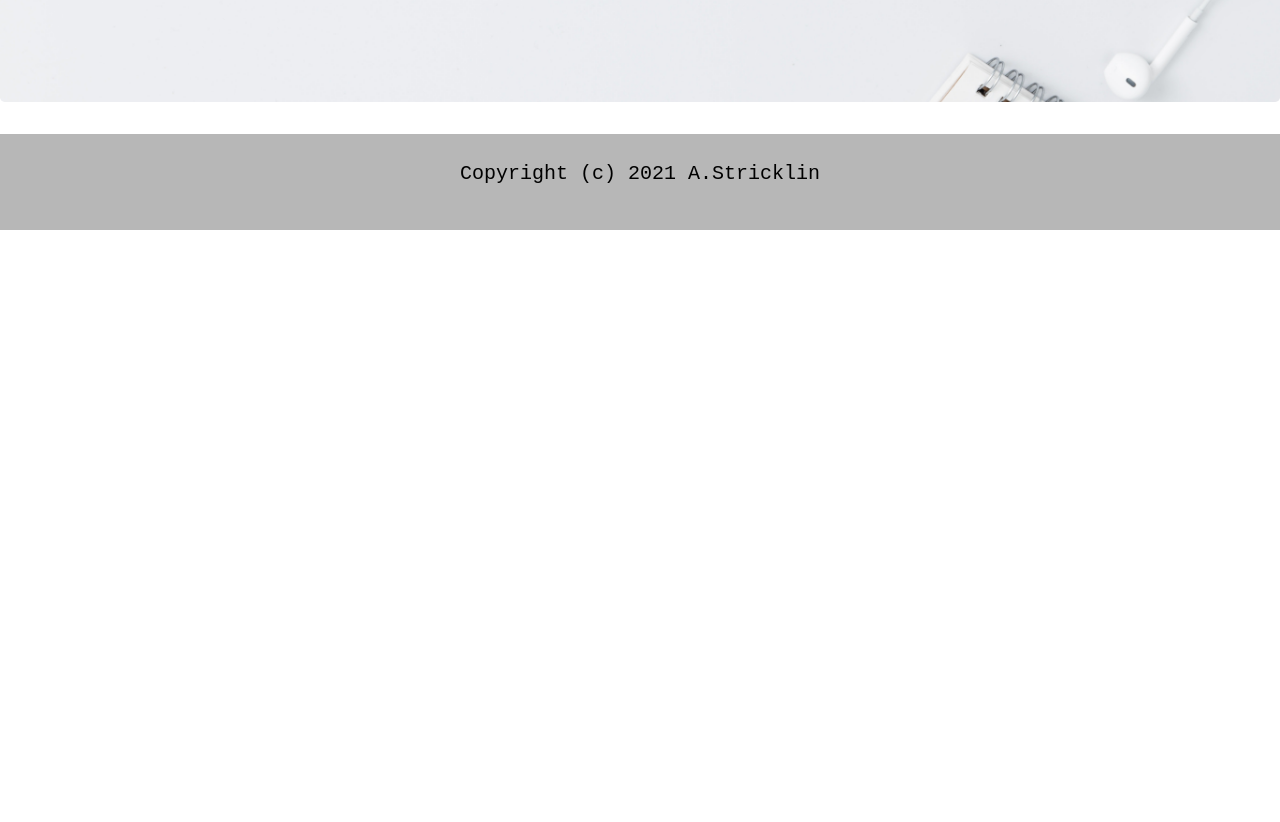
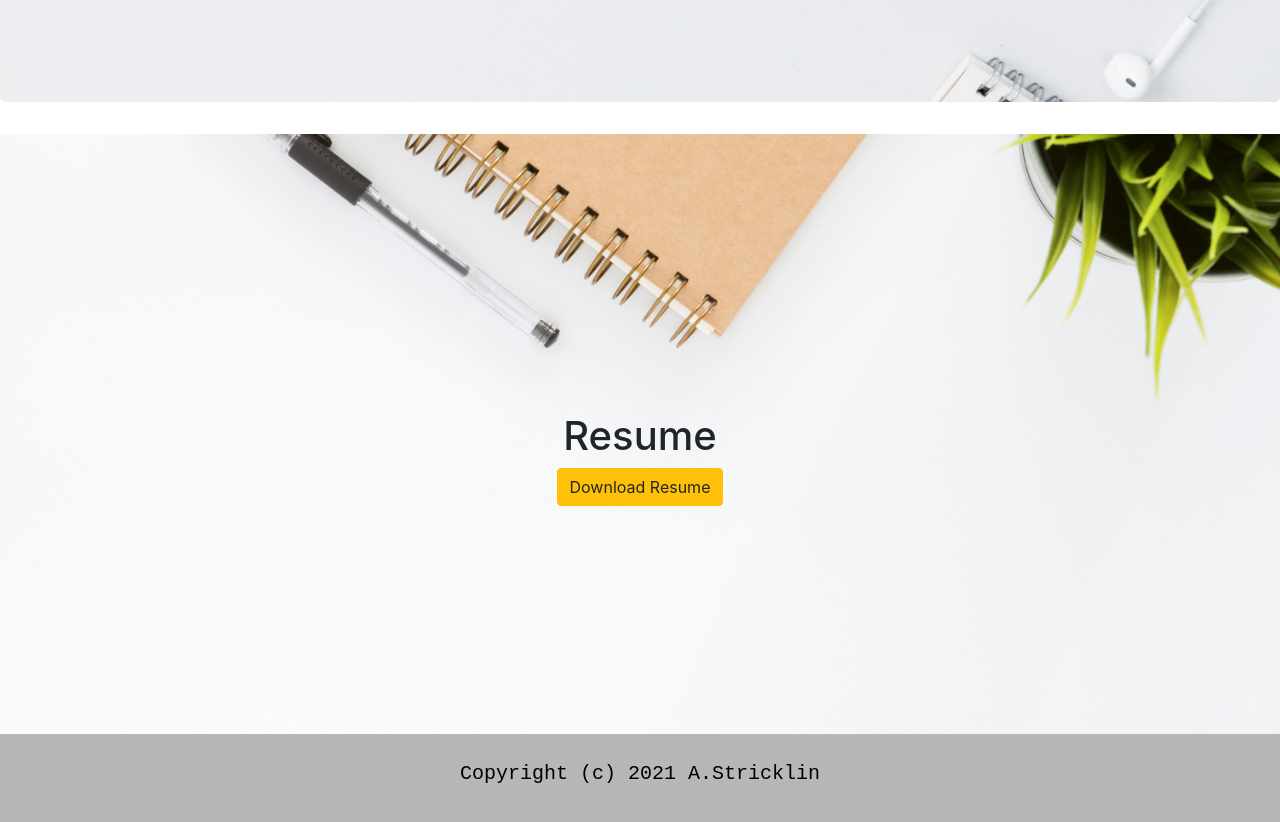
Before and after one commit to stricklin927/PortfolioReact, a React (Create React App) app: page /portfolio in a window 1280 px wide. Shown: the part 360-1182 px from the top of the page. Before the commit the page ends 800 px from the top, so only its background shows below. Built offline with nearby package versions, Linux system fonts and the light colour scheme.

Commit message:
Add resume section, add button to download it, and add pdf file

```diff
--- a/src/App.css
+++ b/src/App.css
@@ -21,6 +21,17 @@
     height: 400px;
 }
 
+.resumeDiv {
+    background-image: url("images/resume.jpg");
+    background-size: cover;
+    background-position: center;
+    height: 600px;
+}
+
+.resumeText {
+    text-align: center;
+    padding-top: 25%;
+}
 
 /* CONTACT PAGE */
 .contactJumbotron {
--- a/src/components/portfolio.js
+++ b/src/components/portfolio.js
@@ -1,5 +1,5 @@
 import React, { useEffect, useState, Link } from 'react';
-import { Jumbotron } from 'react-bootstrap';
+import { Container, Jumbotron, Button } from 'react-bootstrap';
 
 
 export function Portfolio() {
@@ -7,6 +7,21 @@ export function Portfolio() {
         <div>
             <Jumbotron className="portfolioJumbotron">
             </Jumbotron>
+
+            <div className="resumeDiv">
+                <Container>
+                    <div className="resumeText">
+                        <h1>Resume</h1>
+                        <a href="../pdf/ResumeStricklinAlexandra2020.pdf" download>
+                            <Button variant="warning">Download Resume</Button>
+                        </a>
+                    </div>
+                </Container>
+            </div>
+
+
+
+
 
 
 
```
Also changed, not shown: 1 other file (tests, documents, lock files or other folders).
